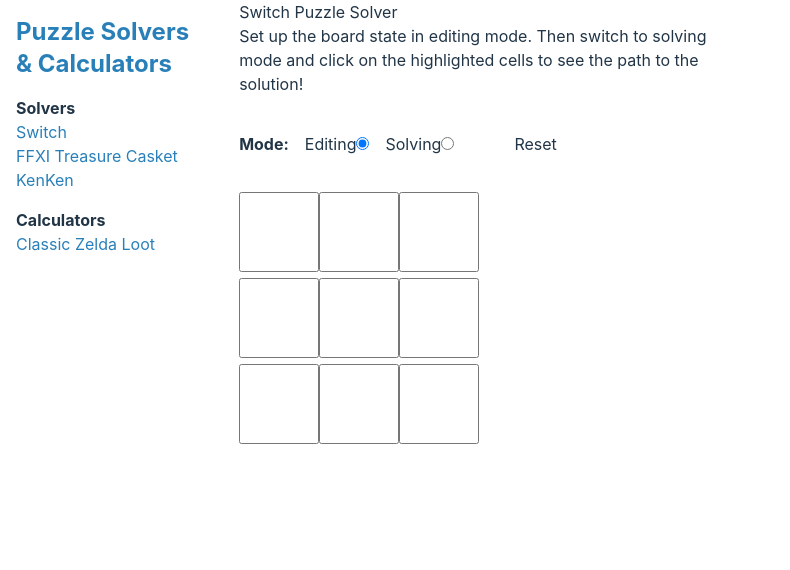
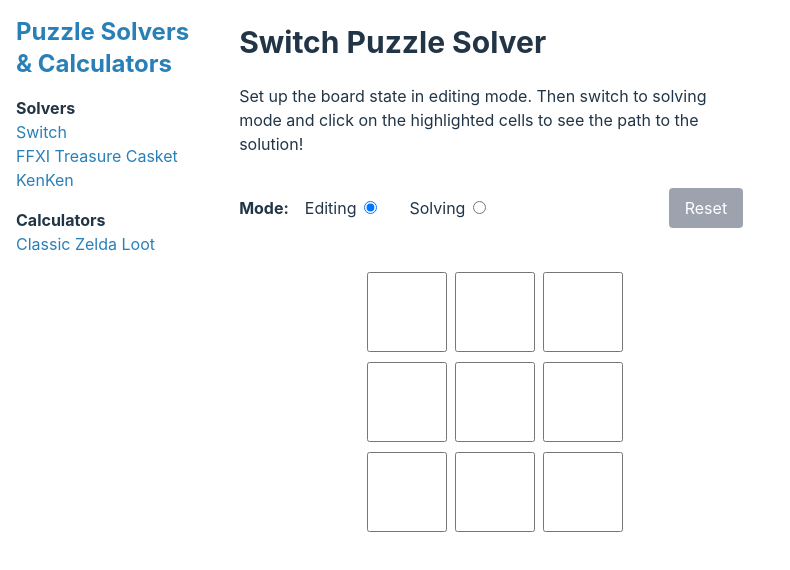
Before and after one commit to forestbelton/puzzles-and-calcs, a React (Vite) app: page /#/switch in a window 1280 px wide. Shown: the top 570 px of the page, without its empty margins (0-790 px from the left). Built offline with nearby package versions, Linux system fonts and the light colour scheme.

Commit message:
Migrate switch puzzle to Tailwind

```diff
--- a/src/pages/solver/SwitchPage.css
+++ /dev/null
@@ -1,44 +0,0 @@
-.SwitchPage-description {
-  margin: 0 auto;
-  max-width: 500px;
-}
-
-.SwitchPage-modeSelect {
-  margin-top: 2rem;
-}
-
-.SwitchPage-modeSelect > label {
-  margin-left: 1rem;
-}
-
-.SwitchPage-board {
-  margin: 2rem 0;
-  display: inline-flex;
-  flex-direction: column;
-  align-items: center;
-}
-
-.SwitchPage-board input {
-  width: 5rem;
-  height: 5rem;
-}
-
-.SwitchPage-resetButton {
-  cursor: pointer;
-  padding: 0.25rem 0.75rem;
-  font-size: 1rem;
-  margin-left: 3rem;
-}
-
-.SwitchPage-hint {
-  outline: 8px solid green;
-}
-
-.Switchpage-nohint {
-  outline: 8px solid transparent;
-}
-
-.SwitchPage-stepsLeft {
-  font-size: 1.5rem;
-  margin-top: 0.5rem;
-}
--- a/src/pages/solver/SwitchPage.tsx
+++ b/src/pages/solver/SwitchPage.tsx
@@ -1,6 +1,5 @@
 import { ChangeEvent, useState, MouseEvent } from "react";
 import memoizedPuzzle from "./memoized-switch-puzzles.json";
-import "./SwitchPage.css";
 
 type PuzzleMove = {
   xy: number[] | null;
@@ -125,7 +124,11 @@ const SwitchPage = () => {
           data-x={x}
           data-y={y}
           onChange={onCellChange}
-          className={hint ? "SwitchPage-hint" : "SwitchPage-nohint"}
+          className={
+            "m-1 w-[5rem] h-[5rem] ring-4 " +
+            (mode === "EDITING" || hint ? "cursor-pointer " : "") +
+            (hint ? "ring-green-300" : "ring-transparent")
+          }
         />
       );
     }
@@ -133,15 +136,18 @@ const SwitchPage = () => {
   }
 
   return (
-    <div>
-      <h1>Switch Puzzle Solver</h1>
-      <p className="SwitchPage-description">
+    <div className="py-6">
+      <h1 className="text-3xl font-bold mb-6">Switch Puzzle Solver</h1>
+      <p className="mb-6 max-w-lg">
         Set up the board state in editing mode. Then switch to solving mode and
         click on the highlighted cells to see the path to the solution!
       </p>
-      <div className="SwitchPage-modeSelect">
-        <b>Mode:</b>
-        <label htmlFor="mode-editing">Editing</label>
+      <div className="flex justify-between items-center">
+        <div>
+          <b className="mr-4">Mode:</b>
+          <label htmlFor="mode-editing" className="mr-2">
+            Editing
+          </label>
           <input
             type="radio"
             id="mode-editing"
@@ -149,8 +155,11 @@ const SwitchPage = () => {
             value="EDITING"
             onChange={onModeChange}
             checked={mode === "EDITING"}
+            className="mr-8"
           />
-        <label htmlFor="mode-solving">Solving</label>
+          <label htmlFor="mode-solving" className="mr-2">
+            Solving
+          </label>
           <input
             type="radio"
             id="mode-solving"
@@ -159,21 +168,24 @@ const SwitchPage = () => {
             onChange={onModeChange}
             checked={mode === "SOLVING"}
           />
+        </div>
         <button
-          className="SwitchPage-resetButton"
+          className="m-2 px-4 py-2 bg-gray-400 hover:bg-gray-500 text-white rounded"
           type="button"
           onClick={onResetBoard}
         >
           Reset
         </button>
       </div>
-      <div className="SwitchPage-board">
+      <div className="my-8 flex justify-center">
+        <div className="inline-flex flex-col items-center">
           {...grid}
           {mode === "SOLVING" ? (
-          <div className="SwitchPage-stepsLeft">
+            <div className="text-xl font-bold mt-4">
               {(nextCell && nextCell.steps) || 0} steps left
             </div>
           ) : null}
+        </div>
       </div>
     </div>
   );
```
Lines whose indentation alone changed are shown as unchanged.
